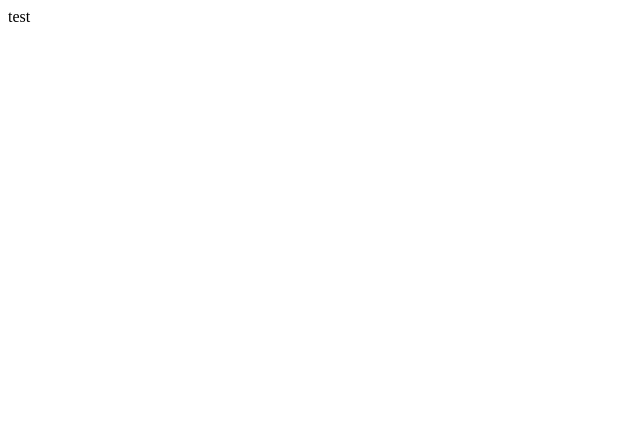
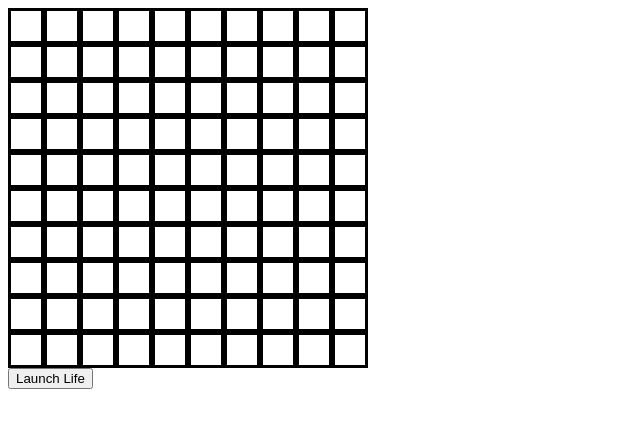
Before and after one commit to Meorne/game-of-life, a React (Create React App) app: page / in a window 1280 px wide. Shown: the top 428 px of the page, without its empty margins (0-640 px from the left). Built offline with nearby package versions, Linux system fonts and the light colour scheme.

Commit message:
first step of game of life

```diff
--- a/src/App.tsx
+++ /dev/null
@@ -1,11 +0,0 @@
-import React from 'react';
-
-function App() {
-  return (
-    <div>
-      test
-    </div>
-  );
-}
-
-export default App;
--- /dev/null
+++ b/src/LifeLogical.jsx
@@ -0,0 +1,76 @@
+const updateNeighbor = (matrix, target) => {
+  const listOfPotentialNeighbor = [
+    {
+      x: target.x - 1,
+      y: target.y - 1,
+    }, {
+      x: target.x,
+      y: target.y - 1,
+    }, {
+      x: target.x + 1,
+      y: target.y - 1,
+    },
+    {
+      x: target.x - 1,
+      y: target.y,
+    }, {
+      x: target.x,
+      y: target.y,
+    }, {
+      x: target.x + 1,
+      y: target.y,
+    },
+    {
+      x: target.x - 1,
+      y: target.y + 1,
+    }, {
+      x: target.x,
+      y: target.y + 1,
+    }, {
+      x: target.x + 1,
+      y: target.y + 1,
+    },
+  ]
+
+  const listOfNeighbor = listOfPotentialNeighbor
+    .map(e => (matrix[e.y][e.x] === undefined ? null : e))
+    .filter(e => e)
+
+  listOfNeighbor.forEach(e => {
+    matrix[e.y][e.x] = matrix[e.y][e.x] ? 0 : 1
+  })
+}
+
+export const updateLife = prevMatrix => {
+  const newMatrix = [...prevMatrix]
+  const listSelectedCells = []
+  newMatrix.forEach((e, i) => {
+    e.forEach((f, j) => {
+      if (f) {
+        listSelectedCells.push({
+          x: j,
+          y: i,
+        })
+      }
+    })
+  })
+
+  listSelectedCells.forEach(e => {
+    updateNeighbor(newMatrix, e)
+  })
+
+  console.log(listSelectedCells)
+  return newMatrix
+}
+
+let cycleTimer = null
+export const lifeCycle = (matrix, state, callBack) => {
+  console.log(`lifeCycle`, state)
+  if (state === `started`) {
+    cycleTimer = setInterval(() => {
+      callBack(updateLife(matrix))
+    }, 1000)
+  } else {
+    clearInterval(cycleTimer)
+  }
+}
--- /dev/null
+++ b/src/MatrixContainer.jsx
@@ -0,0 +1,113 @@
+import React, { useState, useEffect } from 'react'
+import styled from 'styled-components'
+import PropTypes from 'prop-types'
+import { lifeCycle } from './LifeLogical'
+
+const Matrix = styled.div`
+  width: ${({ matrixSizeW }) => matrixSizeW}px;
+  height: ${({ matrixSizeH }) => matrixSizeH}px;
+  `
+const Line = styled.div`
+  display: flex;
+`
+const Square = styled.div`
+  display: inline-flex;
+  width: ${({ squareSize }) => squareSize}px;
+  height: ${({ squareSize }) => squareSize}px;
+  border: ${({ borderSize }) => borderSize}px solid ${({ isSelected }) => (isSelected ? `#00ff37` : `#000`)};
+  background-color: ${({ isSelected }) => (isSelected ? `#000` : `unset`)};
+`
+const LaunchLifeBtn = styled.button``
+
+const propTypes = {
+  squareSize: PropTypes.number,
+  nbrSquareWidth: PropTypes.number,
+  nbrSquareHeight: PropTypes.number,
+  borderSize: PropTypes.number,
+}
+
+const defaultProps = {
+  squareSize: 30,
+  nbrSquareWidth: 10,
+  nbrSquareHeight: 10,
+  borderSize: 3,
+}
+
+const MatrixContainer = ({
+  squareSize, nbrSquareWidth, nbrSquareHeight, borderSize,
+}) => {
+  const [matrix, setMatrix] = useState([])
+  const [lifeCycleState, setLifeCycleState] = useState(`stoped`)
+
+  useEffect(() => {
+    if (matrix.length === 0) {
+      const newMatrix = []
+      let matrixX = 0
+      let matrixY = 0
+
+      while (matrixY < nbrSquareHeight) {
+        newMatrix[matrixY] = []
+        while (matrixX < nbrSquareWidth) {
+          newMatrix[matrixY][matrixX] = 0
+          matrixX++
+        }
+        matrixX = 0
+        matrixY++
+      }
+      setMatrix(newMatrix)
+    }
+    console.log(matrix)
+  }, [
+    matrix,
+  ])
+
+  const enableSquare = (x, y) => () => setMatrix(oldMatrix => {
+    oldMatrix[x][y] = oldMatrix[x][y] === 0 ? 1 : 0
+    return [...oldMatrix]
+  })
+
+  const launchLifeCycle = () => {
+    const newLyfeCycleState = lifeCycleState === `stoped` ? `started` : `stoped`
+    setLifeCycleState(newLyfeCycleState)
+    return lifeCycle(matrix, newLyfeCycleState, setMatrix)
+  }
+  console.log(
+    matrix,
+    lifeCycleState,
+  )
+  return (
+    <>
+      <Matrix
+        matrixSizeH={(squareSize + (borderSize * 2)) * nbrSquareHeight}
+        matrixSizeW={(squareSize + (borderSize * 2)) * nbrSquareWidth}
+      >
+        {
+          matrix.map((e, i) => (
+            <Line>
+              {
+                e.map((f, j) => (
+                  <Square
+                    borderSize={borderSize}
+                    squareSize={squareSize}
+                    isSelected={f === 1}
+                    onClick={enableSquare(i, j)}
+                  />
+                ))
+              }
+            </Line>
+          ))
+        }
+      </Matrix>
+      <LaunchLifeBtn
+        onClick={launchLifeCycle}
+      >
+        Launch Life
+      </LaunchLifeBtn>
+    </>
+  )
+}
+
+MatrixContainer.propTypes = propTypes
+MatrixContainer.defaultProps = defaultProps
+
+export default MatrixContainer
--- /dev/null
+++ b/src/index.jsx
@@ -0,0 +1,8 @@
+import React from 'react'
+import ReactDOM from 'react-dom'
+import MatrixContainer from './MatrixContainer'
+
+ReactDOM.render(
+  <MatrixContainer />,
+  document.getElementById(`root`),
+)
--- a/src/index.tsx
+++ /dev/null
@@ -1,8 +0,0 @@
-import React from 'react';
-import ReactDOM from 'react-dom';
-import App from './App';
-
-ReactDOM.render(
-  <App />,
-  document.getElementById('root'),
-);
--- a/src/react-app-env.d.ts
+++ /dev/null
@@ -1 +0,0 @@
-/// <reference types="react-scripts" />
```
Also changed, not shown: package.json (+2 -5 lines), tsconfig.json (deleted, +0 -20 lines), .eslintrc.js, 2 other files (tests, documents, lock files or other folders).
